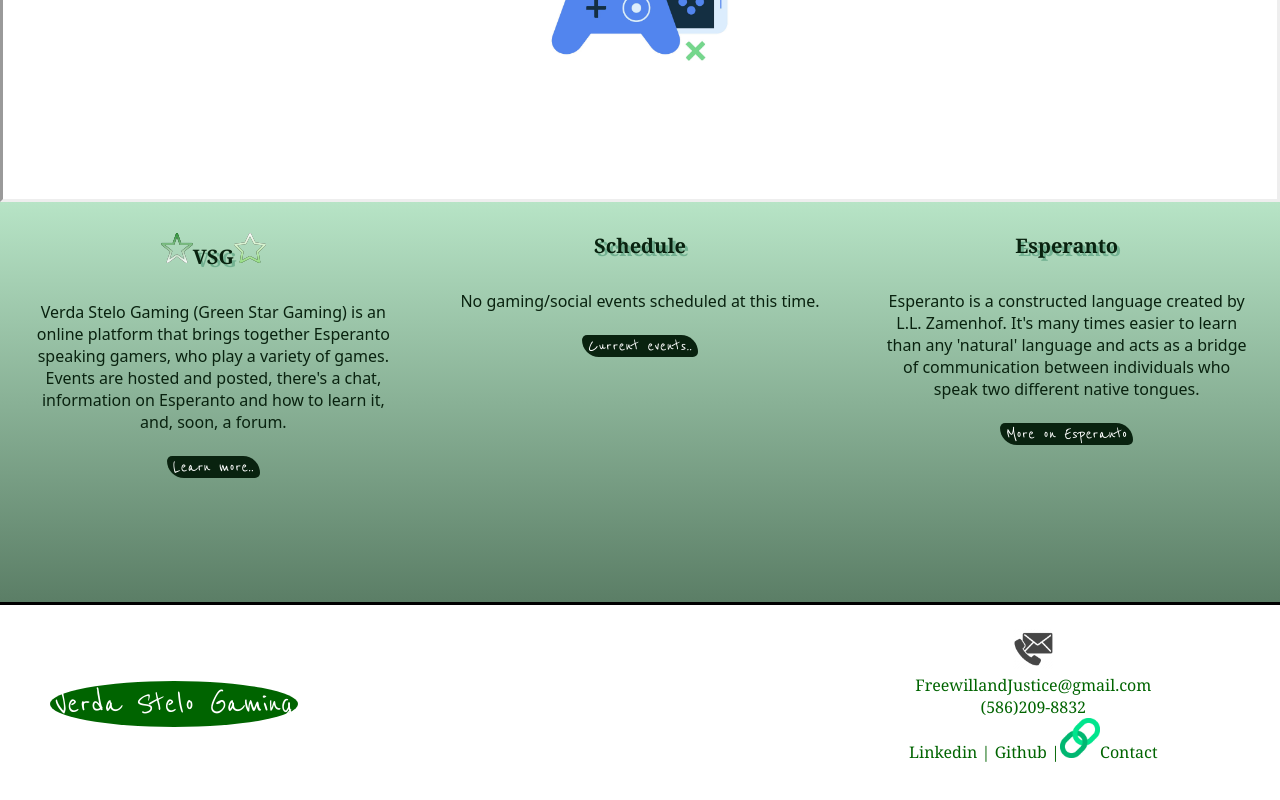
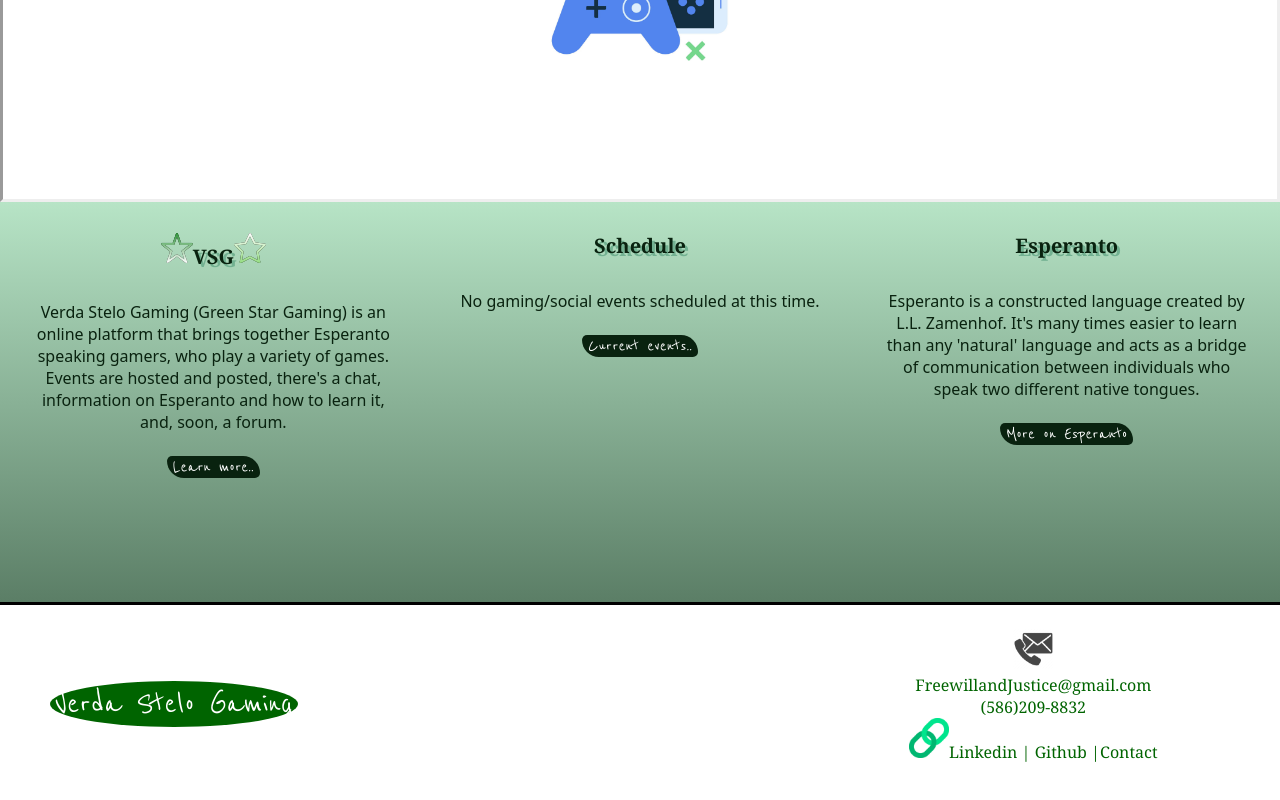
Before and after one commit to akronborn/vsg, a Next.js app: page / in a window 1280 px wide. Shown: the part 204-1004 px from the top of the page. Built offline with nearby package versions, Linux system fonts and the light colour scheme.

Commit message:
moved link in footer to left

```diff
--- a/components/Footer.jsx
+++ b/components/Footer.jsx
@@ -23,15 +23,12 @@ const Footer = () => {
         <div className={styles.item}>
           FreewillandJustice@gmail.com <br /> (586)209-8832 <br />
           <div className={styles.info}>
-            <Link href="https://www.linkedin.com/in/akronborn/">Linkedin</Link>{" "}
+            <Image src={button} alt="link button" width="40px" height="40px" />
+            <Link href="https://www.linkedin.com/in/akronborn/">
+              Linkedin
+            </Link>{" "}
             | <Link href="https://github.com/akronborn"> Github </Link>|
             <a href="/contact" passHref>
-              <Image
-                src={button}
-                alt="link button"
-                width="40px"
-                height="40px"
-              />
               Contact
             </a>
           </div>
```
